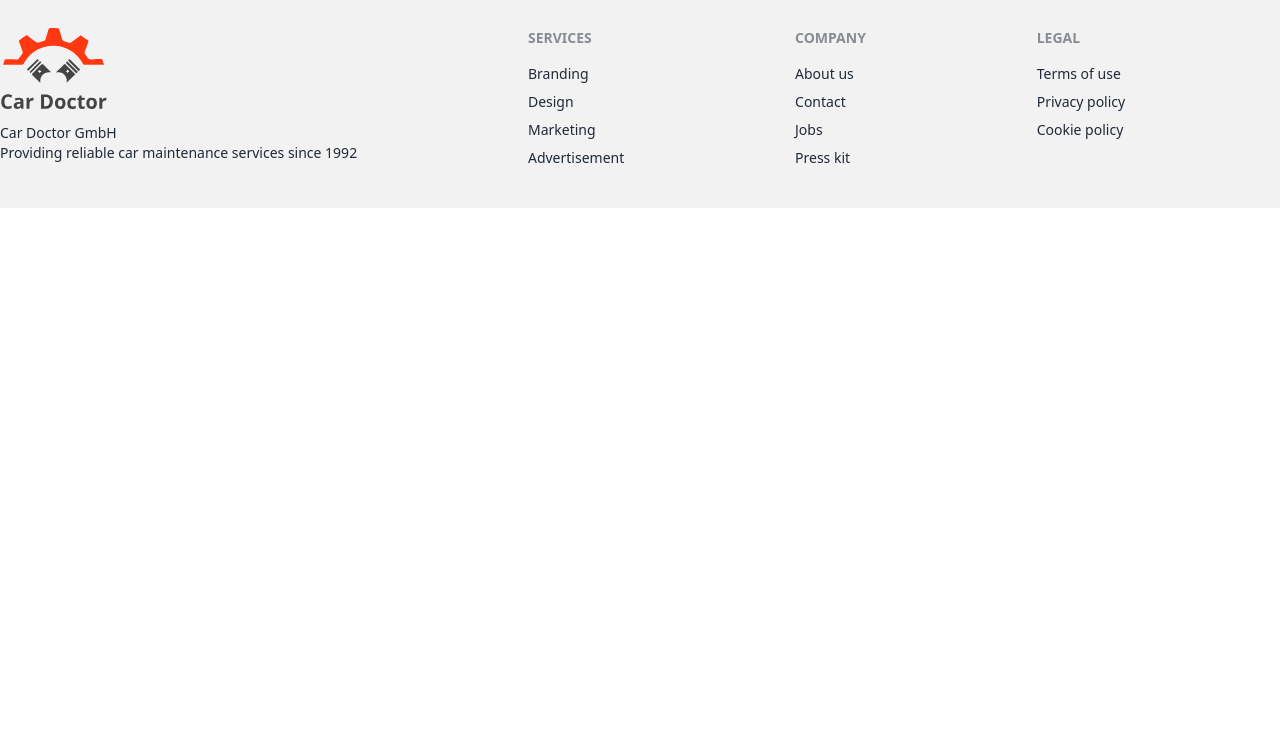
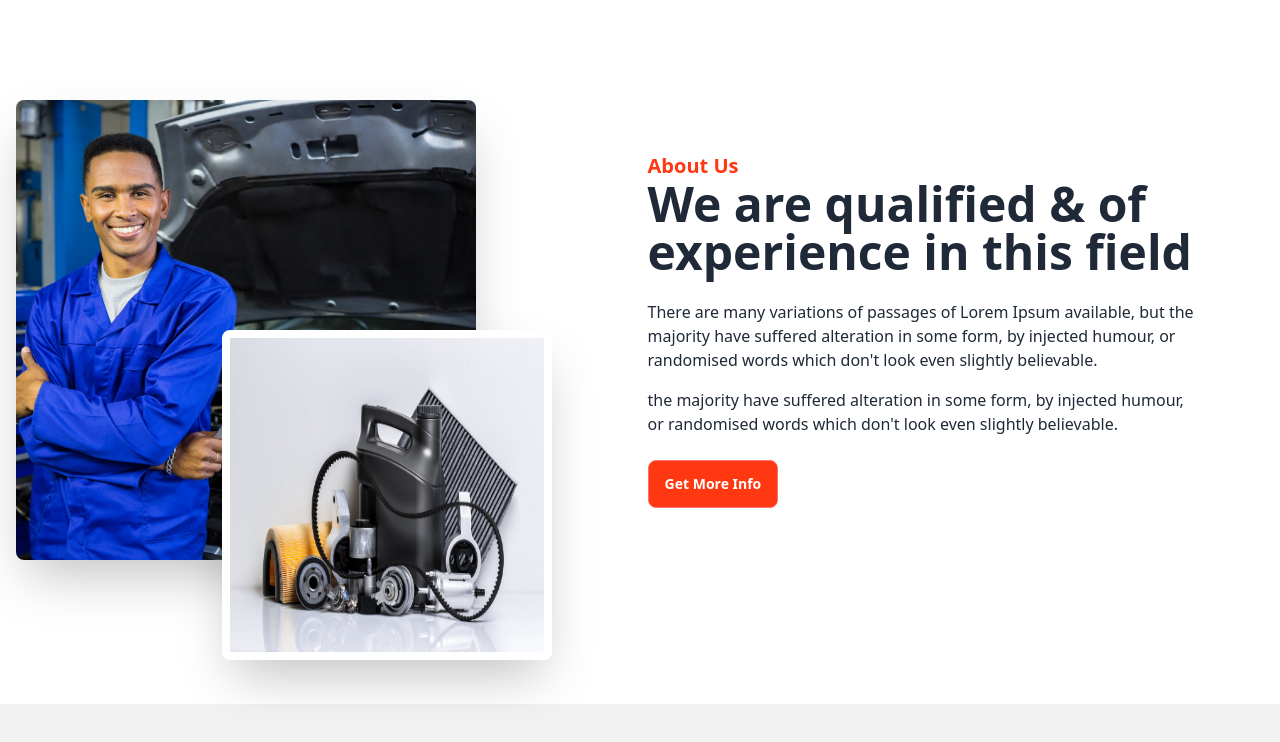
Before and after one commit to Rezwan66/car-doctor-client, a React (Vite) app: page / in a window 1280 px wide. Shown: the part 720-1462 px from the top of the page. Before the commit the page ends 928 px from the top, so only its background shows below. Built offline with nearby package versions, Linux system fonts and the light colour scheme.

Commit message:
created about us section with relative image position

```diff
--- /dev/null
+++ b/src/pages/Home/About.jsx
@@ -0,0 +1,45 @@
+import person from '../../assets/images/about_us/person.jpg';
+import parts from '../../assets/images/about_us/parts.jpg';
+
+const About = () => {
+  return (
+    <div className="mt-20 mb-32">
+      <div className="hero">
+        <div className="hero-content flex-col lg:flex-row">
+          <div className="lg:w-1/2 relative">
+            <img
+              src={person}
+              className="w-[460px] h-[460px] object-cover rounded-lg shadow-2xl"
+            />
+            <img
+              src={parts}
+              className="w-[330px] h-[330px] rounded-lg shadow-2xl absolute right-20 top-1/2 border-8 border-white"
+            />
+          </div>
+          <div className="lg:w-1/2 pr-16">
+            <h3 className="text-xl font-bold text-[#FF3811]">About Us</h3>
+            <h1 className="text-5xl font-bold">
+              We are qualified & of experience in this field
+            </h1>
+            <p className="pt-6">
+              There are many variations of passages of Lorem Ipsum available,
+              but the majority have suffered alteration in some form, by
+              injected humour, or randomised words which don&apos;t look even
+              slightly believable.
+            </p>
+            <p className="pb-6 pt-4">
+              the majority have suffered alteration in some form, by injected
+              humour, or randomised words which don&apos;t look even slightly
+              believable.
+            </p>
+            <button className="btn btn-error bg-[#FF3811] text-white capitalize">
+              Get More Info
+            </button>
+          </div>
+        </div>
+      </div>
+    </div>
+  );
+};
+
+export default About;
--- a/src/pages/Home/Home.jsx
+++ b/src/pages/Home/Home.jsx
@@ -1,3 +1,4 @@
+import About from './About';
 import Banner from './Banner';
 
 const Home = () => {
@@ -5,6 +6,7 @@ const Home = () => {
     <div>
       <h2>This is the homepage</h2>
       <Banner></Banner>
+      <About></About>
     </div>
   );
 };
--- a/src/pages/Shared/NavBar.jsx
+++ b/src/pages/Shared/NavBar.jsx
@@ -58,7 +58,7 @@ const NavBar = () => {
   );
   return (
     <div>
-      <div className="navbar bg-base-100 h-28 mb-4">
+      <div className="navbar bg-base-100 h-28 my-4">
         <div className="navbar-start">
           <div className="dropdown">
             <label tabIndex={0} className="btn btn-ghost lg:hidden">
```
